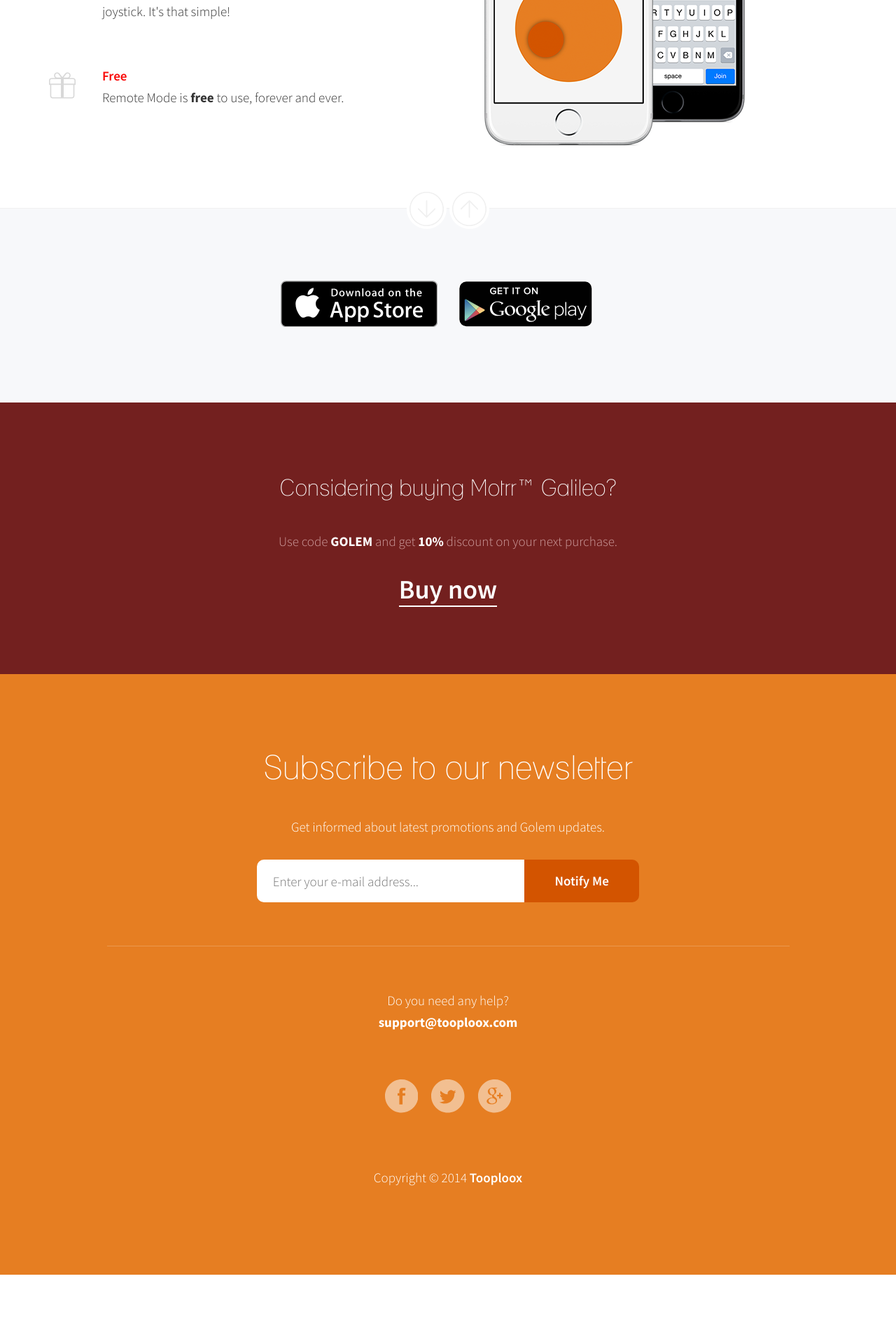
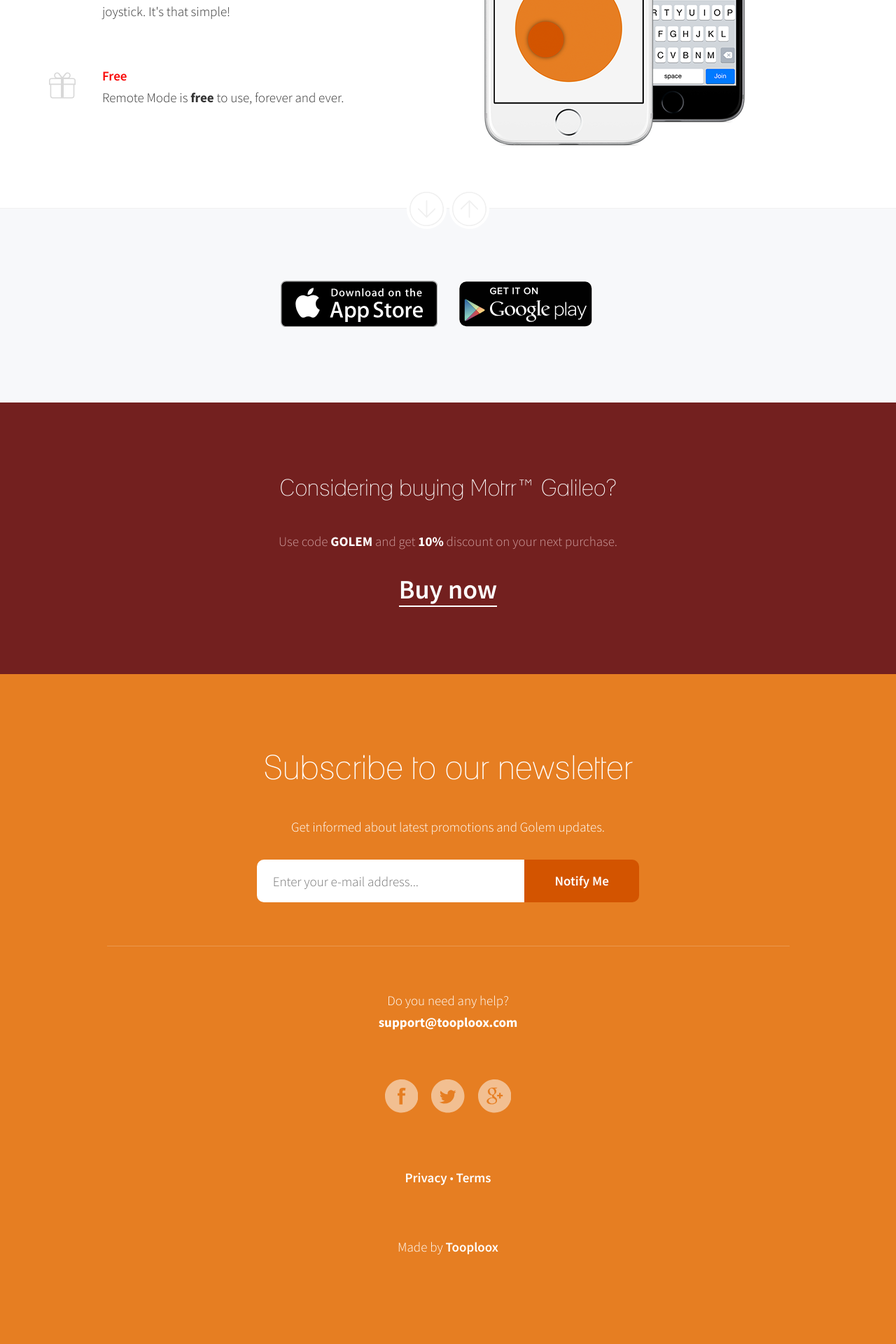
Before and after one commit to mandino69/golemapp.github.io, a Jekyll site: the page built from index.html, in a window 1280 px wide. Shown: the part 2869-4789 px from the top of the page at 70% size. Built offline with Jekyll 4.4.1, drawn with Linux system fonts in a browser that asks for light colours; before the commit the page ends 4690 px from its top, so only the background shows below that.

Commit message:
Added links to privacy policy and terms of use.

```diff
--- a/index.html
+++ b/index.html
@@ -689,7 +689,7 @@
             </div>
            <div class="row">
                <div class="col-sm-10 col-sm-offset-1 col-md-10 col-md-offset-1 col-lg-10 col-lg-offset-1" id="share">
-               <p id="support-button">Do you need any help?<br /><a id="support-btn" href="mailto:support@tooploox.com">support@tooploox.com</a></p>
+                   <p id="support-button">Do you need any help?<br /><a id="support-btn" href="mailto:support@tooploox.com">support@tooploox.com</a></p>
                    <div id="social_icons">
                        <ul>
                            <li><svg viewBox="0 0 32 32" id="fb_icon" data-href="https://www.facebook.com/golemapp"><use xlink:href="#facebook"></use></svg></li>
@@ -697,7 +697,8 @@
                            <li><svg viewBox="0 0 32 32" id="g_icon" data-href="https://plus.google.com/106360352068960791442"><use xlink:href="#google-plus"></use></svg></li>
                        </ul>
                    </div>
-                   <p>Copyright &copy; 2014 <a id="tooploox-btn" href="http://tooploox.com">Tooploox</a></p>
+                   <p id="nav-footer-misc"><a href="/privacy">Privacy</a> &#8226; <a href="/terms">Terms</a></p>
+                   <p>Made by <a id="tooploox-btn" href="http://tooploox.com">Tooploox</a></p>
                </div>
            </div>
         </div>
--- a/static/css/home.scss
+++ b/static/css/home.scss
@@ -657,6 +657,12 @@
     cursor: pointer;
 }
 
+
+#nav-footer-misc {
+    text-align:center;
+    margin-bottom:3.6rem;
+}
+
 /* Responsive */
 
 @media (min-width: 1200px) {
@@ -855,7 +861,7 @@
     font-weight: bold;
 }
 
-#tooploox-btn {
+#nav-footer-misc a, #tooploox-btn {
   color: #fff;
 }
 
```
